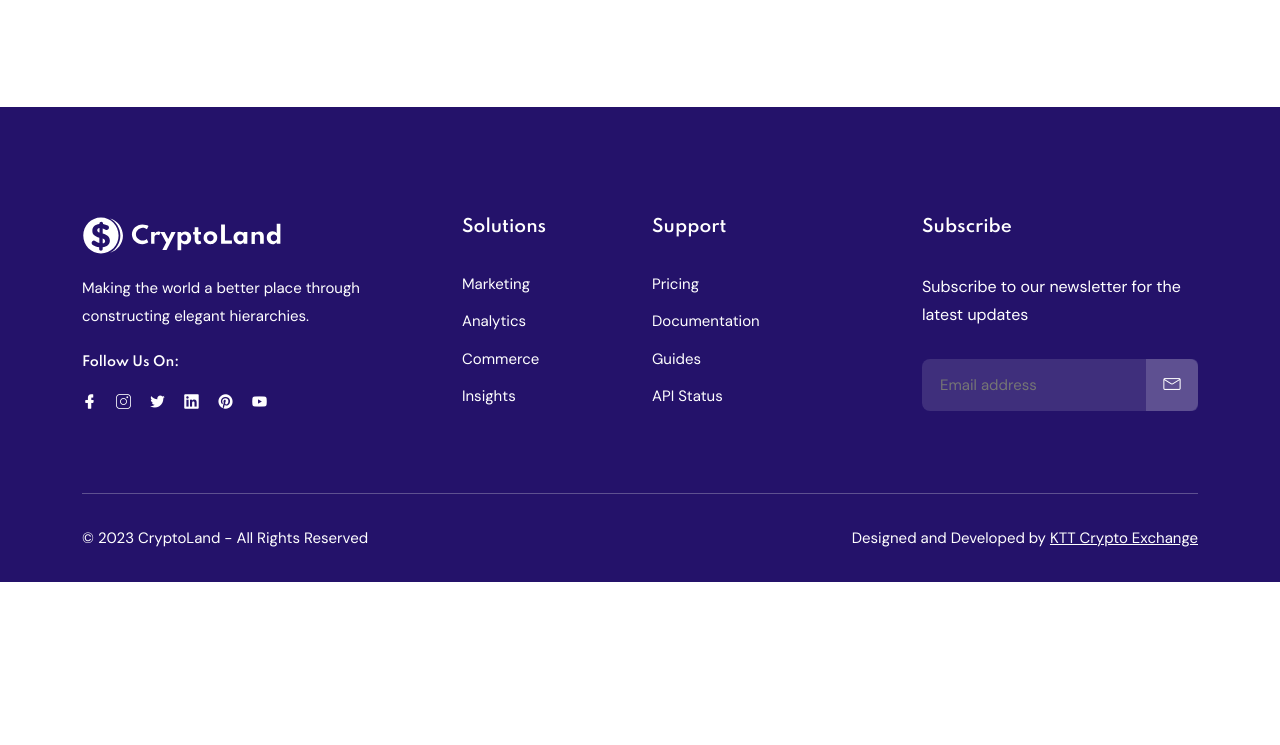
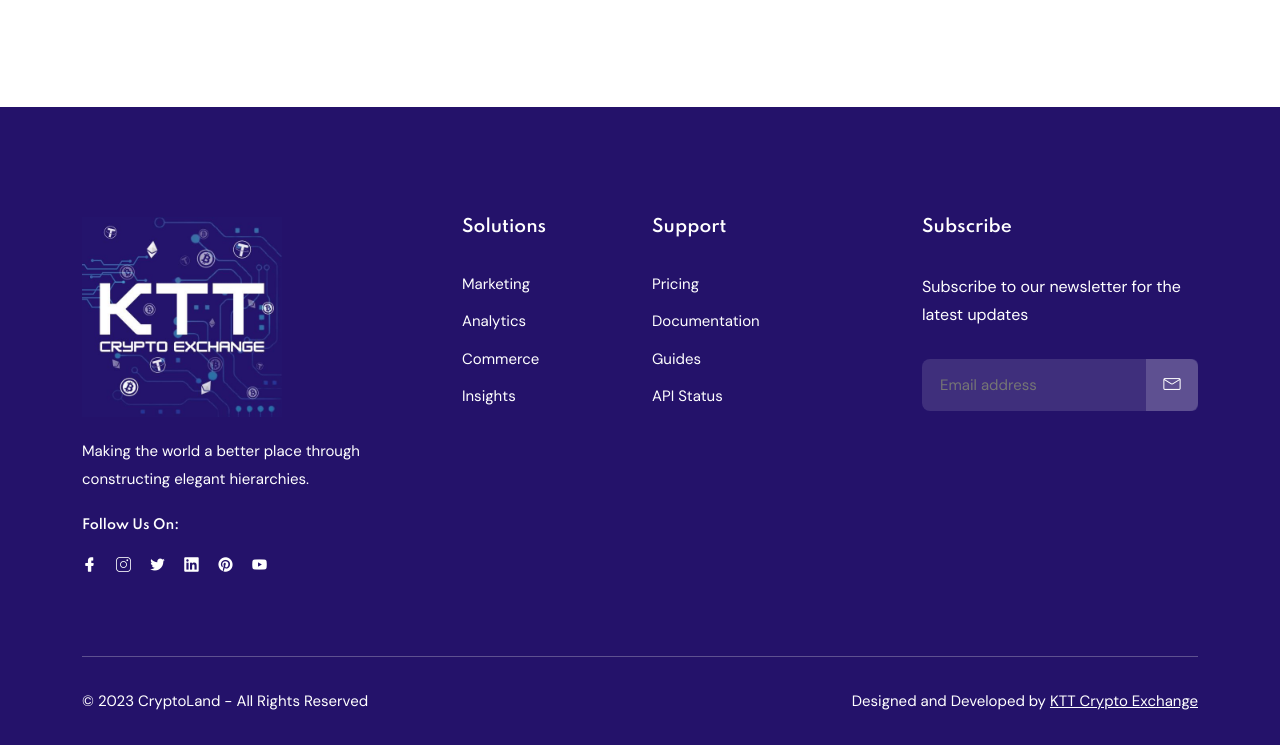
Before and after one commit to Kttcryptoexchange/kttcryptoexchange, a plain HTML site: page blog.html in a window 1280 px wide. Shown: the part 3476-4221 px from the top of the page. Before the commit the page ends 4058 px from the top, so only its background shows below. Drawn offline with nearby package versions, Linux system fonts and the light colour scheme.

Commit message:
Update blog.html

```diff
--- a/blog.html
+++ b/blog.html
@@ -307,7 +307,7 @@
                                 <div class="single-footer f-about">
                                     <div class="logo">
                                         <a href="index.html">
-                                            <img src="assets/images/logo/white-logo.svg" alt="#" />
+                                            <img src="assets/images/logo/logo.jpeg" alt="#" />
                                         </a>
                                     </div>
                                     <p>Making the world a better place through constructing elegant hierarchies.</p>
```
